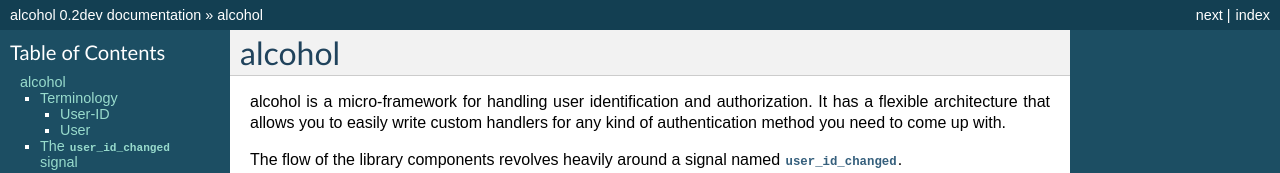
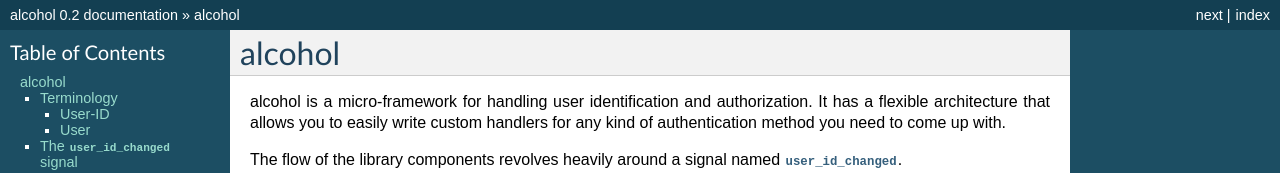
Before and after one commit to mbr/alcohol, a Sphinx documentation site: the page built from docs/source/index.rst, in a window 1280 px wide and 900 px high. Shown: the top 173 px of the window. Built offline with Sphinx 7.4.7, drawn with Linux system fonts in a browser that asks for light colours; some of the changed text lies outside the part shown.

Commit message:
Prepare for 0.2 release.

```diff
--- a/README.rst
+++ b/README.rst
@@ -7,8 +7,3 @@ In addition to that, alcohol comes some utility code that makes writing
 authorization code a lot easier, such as predefined password-hashing methods or
 complete mixins for `SQLAlchemy <http://www.sqlalchemy.org/>`_ based user
 models.
-
-While suitable for use in stand-alone, non-web applications it is also a core
-ingredient to `Flask-Alcohol <http://pypi.python.org/pypi/flask-alcohol/>`_, a
-`Flask <http://flask.pocoo.org/>`_ library that takes this concept even
-farther.
--- a/alcohol/__init__.py
+++ b/alcohol/__init__.py
@@ -1,7 +1,7 @@
 #!/usr/bin/env python
 # coding=utf8
 
-__version__ = '0.2dev'
+__version__ = '0.2'
 
 from blinker.base import Namespace, Signal
 
--- a/docs/source/conf.py
+++ b/docs/source/conf.py
@@ -50,7 +50,7 @@ copyright = u'2011, Marc Brinkmann'
 # The short X.Y version.
 version = '0.2'
 # The full version, including alpha/beta/rc tags.
-release = '0.2dev'
+release = '0.2'
 
 # The language for content autogenerated by Sphinx. Refer to documentation
 # for a list of supported languages.
--- a/setup.py
+++ b/setup.py
@@ -11,7 +11,7 @@ def read(fname):
 
 
 setup(name='alcohol',
-      version='0.2dev',
+      version='0.2',
       description='User login signal framework, also includes pbkdf2, token'\
       'generation and SQLAlchemy user mixins.',
       long_description=read('README.rst'),
```
